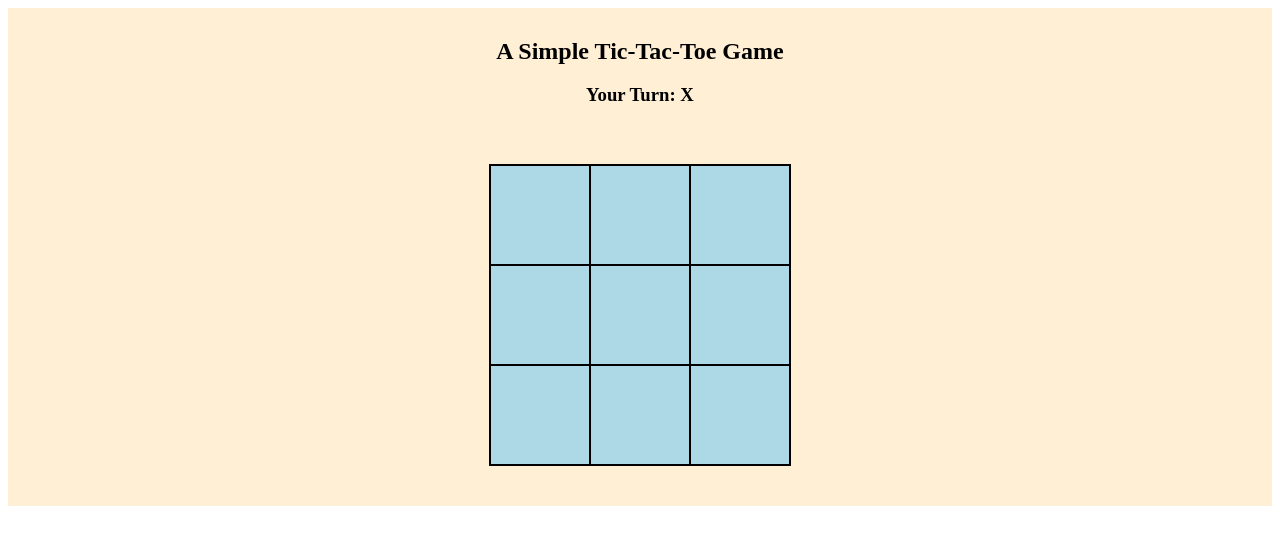
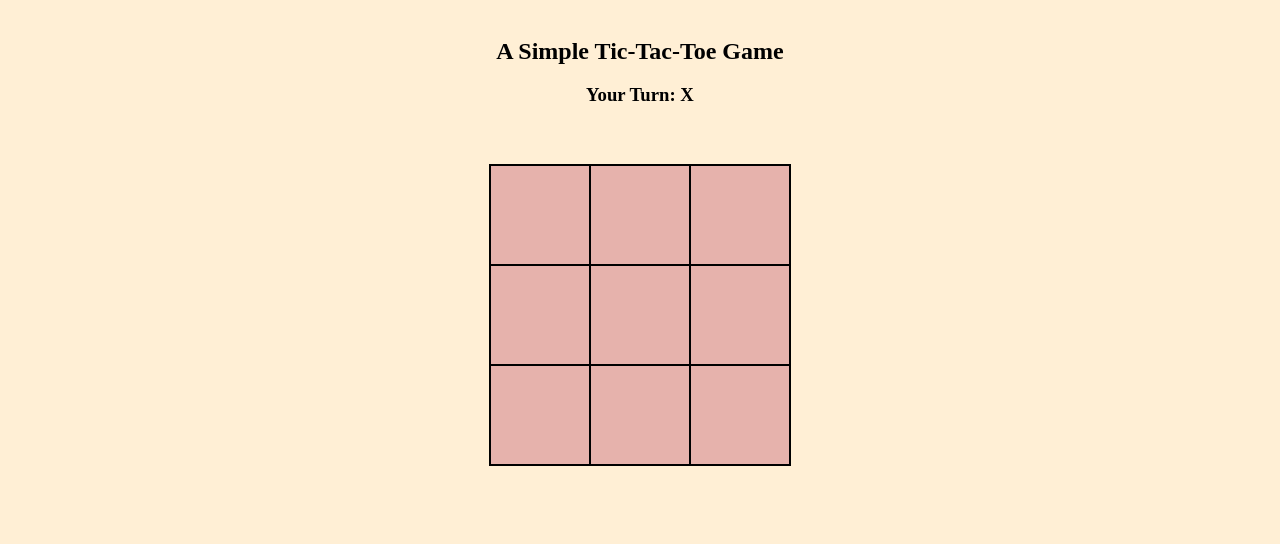
Before and after one commit to JBreitenbr/React-TicTacToe, a React (Create React App) app: page / in a window 1280 px wide. Shown: the top 544 px of the page. Built offline with nearby package versions, Linux system fonts and the light colour scheme.

Commit message:
minor changes: colors

```diff
--- a/src/index.css
+++ b/src/index.css
@@ -1,10 +1,12 @@
+body {
+  background-color: papayawhip;
+}
 main {
   display: flex;
   flex-direction: column;
   align-items: center;
   justify-content: center;
   text-align: center;
-  background-color: papayawhip;
 }
 
 #title {
@@ -23,7 +25,7 @@ main {
 .square {
   height: 100px;
   width: 100px;
-  background-color: lightblue;
+  background-color: #e6b2ac;
   font-size: 30px;
   display: flex;
   align-items: center;
```
